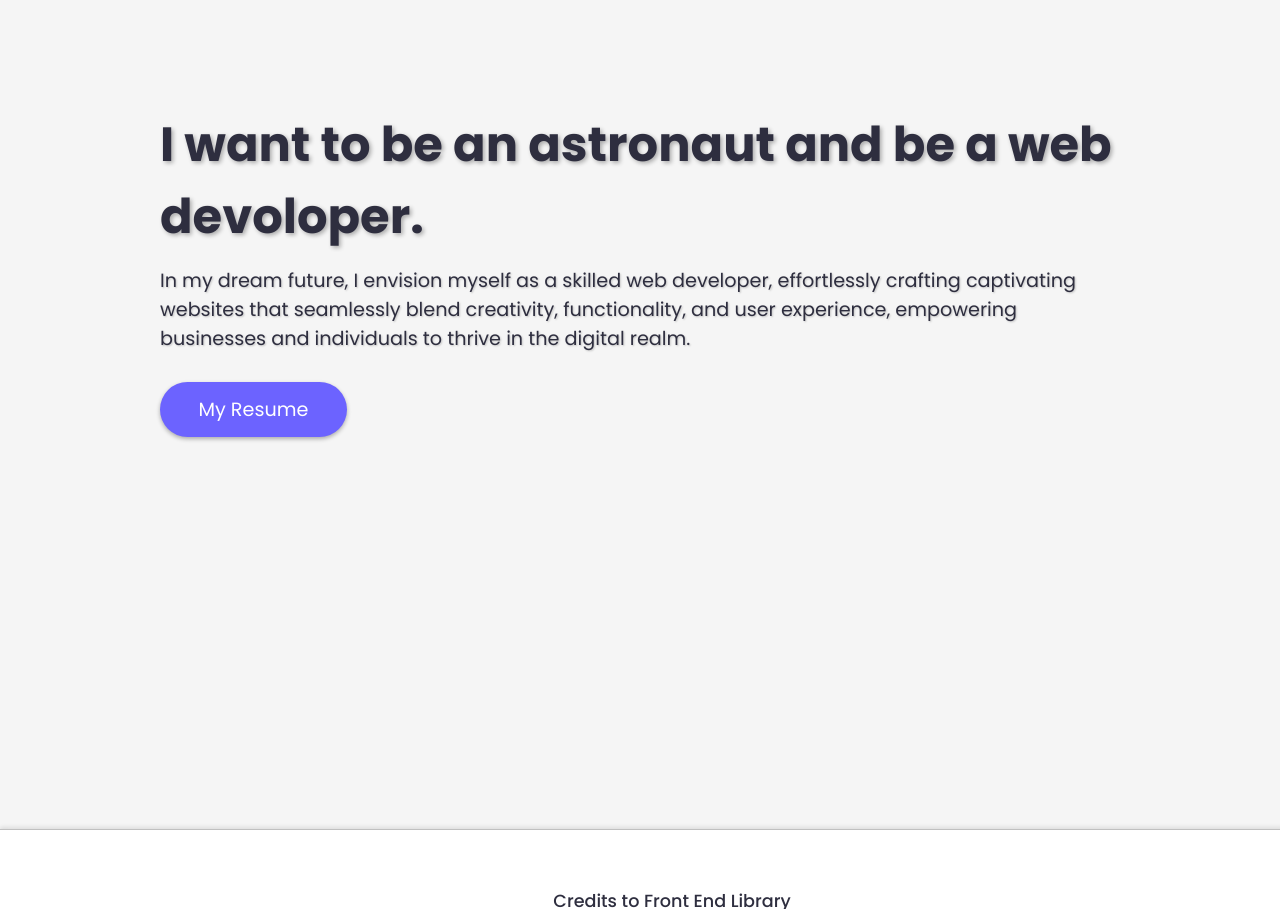
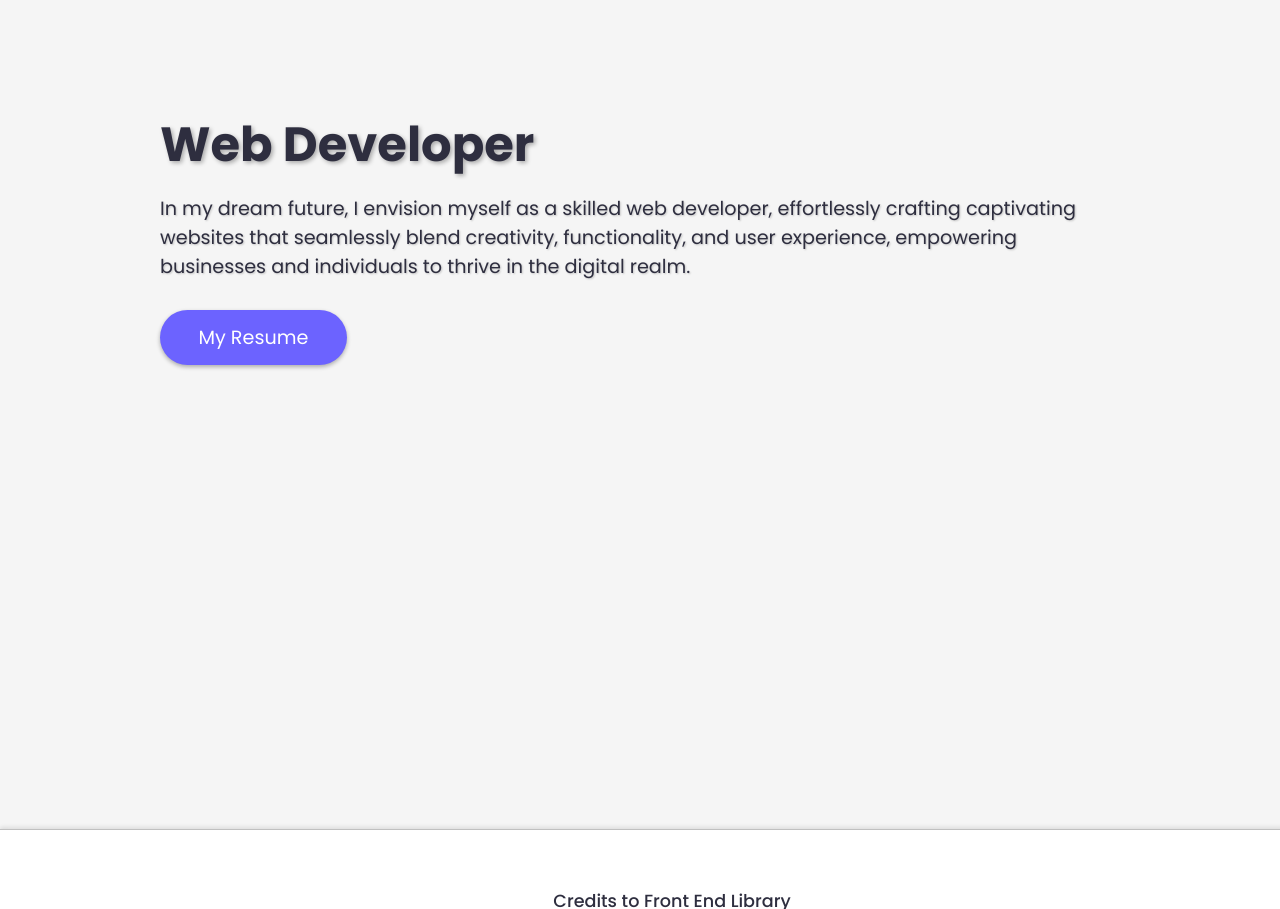
Before and after one commit to Von-Castillo/Landing-Page, a plain HTML site: page index.html in a window 1280 px wide. Shown: the part 1798-2707 px from the top of the page. Drawn offline with nearby package versions, Linux system fonts and the light colour scheme; files whose address does not match are found by name.

Commit message:
Add files via upload

```diff
--- a/index.html
+++ b/index.html
@@ -55,7 +55,7 @@
         </div>
         <div class="text-side" data-aos="fade-right" data-aos-delay="600">
             <div class="title">
-                <h1>I want to be an astronaut and be a web devoloper.</h1>
+                <h1>Web Developer</h1>
             </div>
             <div class="details">
                 <p>In my dream future, I envision myself as a skilled web developer, effortlessly crafting captivating
```
